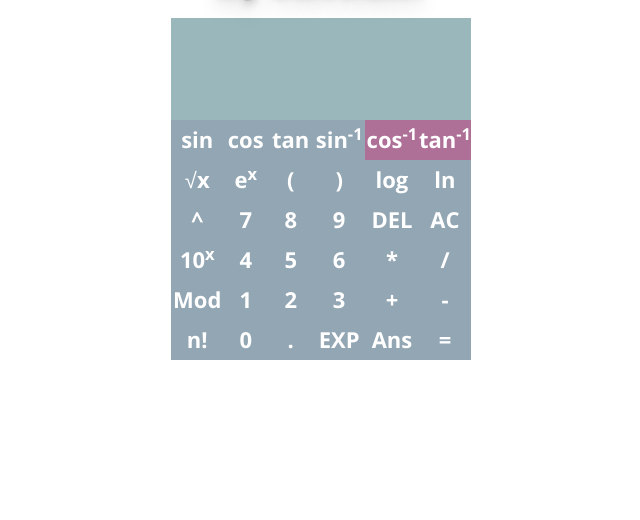
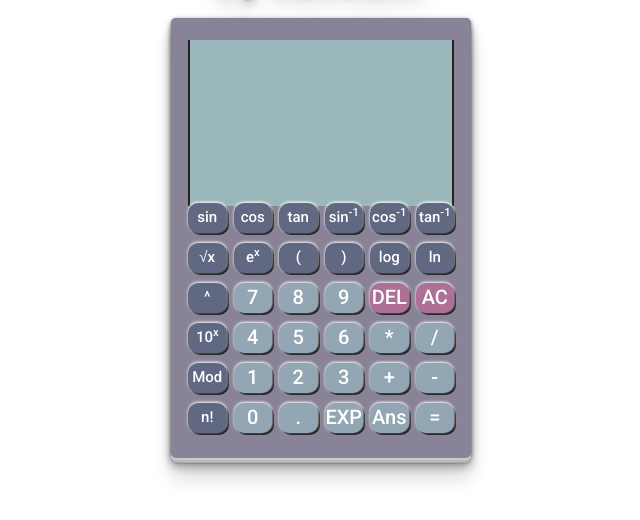
Before and after one commit to tobibello/scientific-calculator, a plain HTML site: page index.html in a window 1280 px wide. Shown: the part 62-582 px from the top of the page, without its empty margins (319-959 px from the left). Drawn offline with nearby package versions, Linux system fonts and the light colour scheme.

Commit message:
calculator redesign

```diff
--- a/css/styles.css
+++ b/css/styles.css
@@ -2,7 +2,7 @@
 IMPORTS
 *******************/
 
-@import url('https://fonts.googleapis.com/css?family=Cousine:700i|Open+Sans:700|Press+Start+2P');
+@import url('https://fonts.googleapis.com/css?family=Cousine:700i|Roboto:500');
 
 /*******************
 GENERAL
@@ -38,24 +38,46 @@ h1{
 CALCULATOR
 *******************/
 
-table, th, td {
-    border-collapse: collapse;
-}
-
 table{
     width: 300px;
     margin: auto;
+    border-spacing:7px 10px;
+    border-radius: 5px;
+    padding: 25px 10px 15px;
+    box-shadow: 0 1px 0 #ccc,
+               0 2px 0 #c9c9c9,
+               0 3px 0 #bbb,
+               0 4px 0 #b9b9b9,
+               0 5px 0 #aaa,
+               0 6px 1px rgba(0,0,0,.1),
+               0 0 5px rgba(0,0,0,.1),
+               0 1px 3px rgba(0,0,0,.3),
+               0 3px 5px rgba(0,0,0,.2),
+               0 5px 10px rgba(0,0,0,.25),
+               0 10px 10px rgba(0,0,0,.2),
+               0 20px 20px rgba(0,0,0,.15);
+    table-layout: fixed;
 }
 
 thead td{
-    height: 100px;
+    height: 120px;
+    padding: 10px 0;
 }
 
-div.input{
+.input,.result{
+    border-left: 2px solid #222;
+    border-right: 2px solid #222;
+}
+
+.input{
     height: 40%;
-    font-family: 'Press Start 2P', cursive;
+    font-family: cursive;
     text-align: left;
     padding:10px;
+    text-overflow: clip;
+    overflow-x: auto;
+    overflow-y: hidden;
+    white-space: nowrap;
 }
 
 .result{
@@ -64,12 +86,14 @@ div.input{
     font-size: 2em;
     text-align: right;
     padding: 13px;
+    overflow-x: auto;
+    overflow-y: hidden;
+    white-space: nowrap;
 }
 
-
 tbody td{
-    width: 20%;
-    height: 40px;
+    width: 16.66%;
+    height: 30px;
     padding:0;
     text-align: center;
 }
@@ -77,10 +101,18 @@ tbody td{
 tbody button{
     width:100%;
     height: 100%;
+    border-radius: 10px;
     padding:0;
     border-style: none;
-    font-family: 'Open Sans', sans-serif;
-    font-size: 22px;
+    font-family: 'Roboto', sans-serif;
+    font-size: 20px;
+    box-shadow: 0 -1px 3px #fff,
+                2px 2px #222;
+}
+
+tbody tr:nth-child(-n+2) button,
+tbody tr:nth-last-child(-n+4) td:first-of-type button{
+    font-size: 15px;
 }
 
 /*******************
@@ -93,7 +125,11 @@ FOOTER
 COLORS
 *******************/
 
-thead td{
+table{
+    background: #898397;
+}
+
+.input,.result{
     background-color: #9AB7BB;
 }
 
@@ -102,11 +138,14 @@ tbody button{
     color:white;
 }
 
-tbody tr:first-child td:nth-last-of-type(-n+2) button{
+#reset, #delete{
     background-color: #AE7097;
 }
 
-tbody button:active, tbody tr:first-child td:nth-last-of-type(-n+2) button:active{
+tbody button:active{
     background-color: #73818c;
-    border:none;
 }
+tbody tr:nth-child(-n+2) button,
+tbody tr:nth-last-child(-n+4) td:first-of-type button{
+    background-color: #616882;
+}
```
